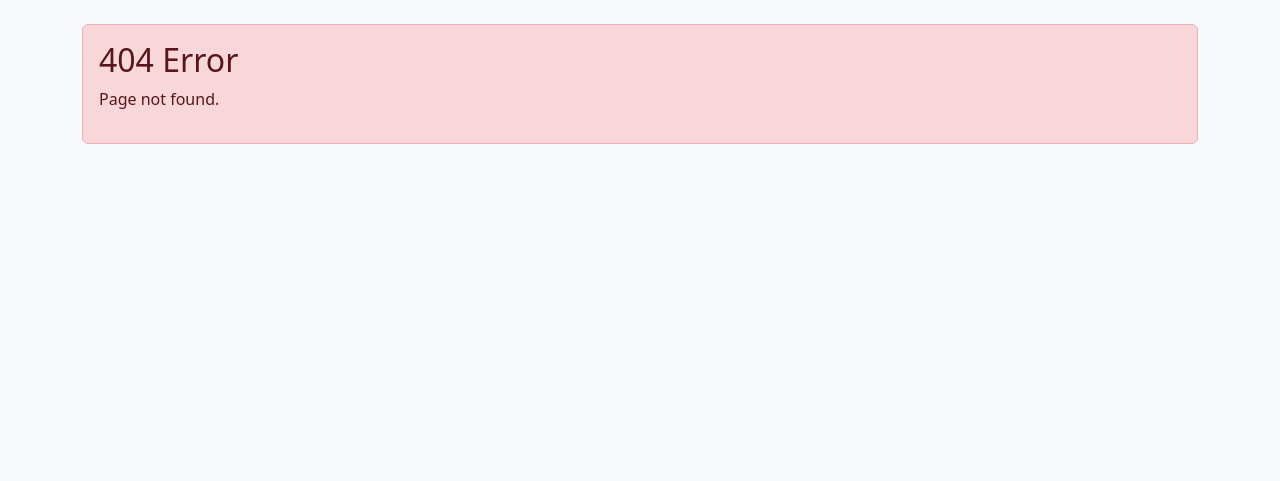
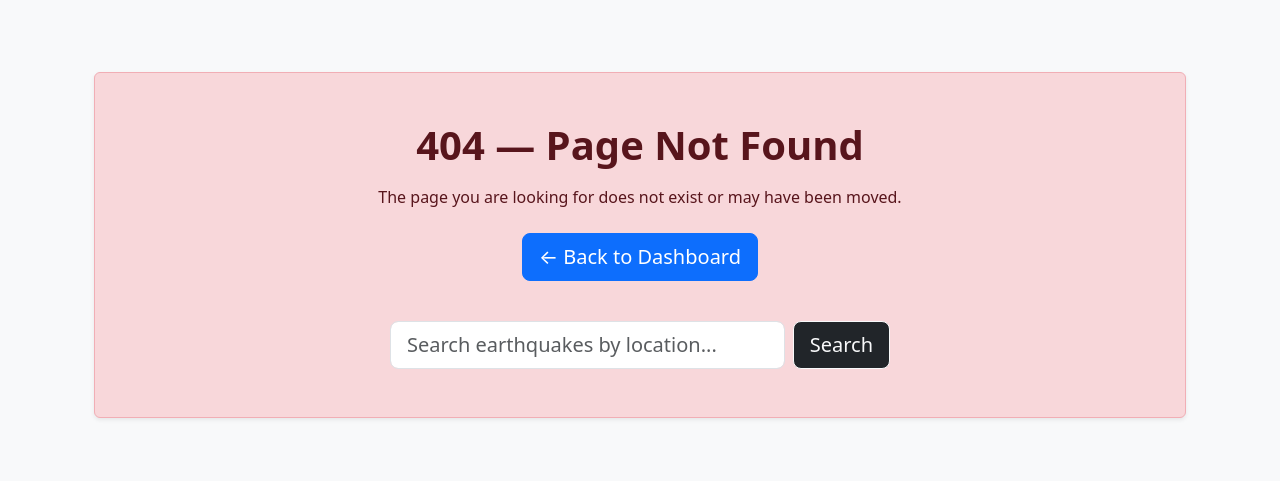
Before and after one commit to tquainoo/equaketracker, a Flask app: template app/templates/404.html in a window 1280 px wide. Shown: the part 56-537 px from the top of the page. Run offline with Flask 3, Linux system fonts and the light colour scheme; the template is opened without the code that fills it, so the values that code supplies are empty.

Commit message:
update custom error pages

```diff
--- a/app/routes.py
+++ b/app/routes.py
@@ -101,3 +101,7 @@ def region_detail(region_id):
 @main.app_errorhandler(404)
 def page_not_found(error):
     return render_template('404.html'), 404
+
+@main.app_errorhandler(500)
+def internal_error(error):
+    return render_template('500.html'), 500
--- a/app/templates/404.html
+++ b/app/templates/404.html
@@ -1,7 +1,31 @@
 {% extends 'base.html' %}
+
 {% block content %}
-<div class="alert alert-danger">
-<h2>404 Error</h2>
-<p>Page not found.</p>
+
+<div class="container py-5">
+
+    <div class="alert alert-danger text-center p-5 shadow-sm">
+        <h1 class="fw-bold mb-3">404 — Page Not Found</h1>
+        <p class="mb-4">The page you are looking for does not exist or may have been moved.</p>
+
+        <!-- Back to Dashboard Button -->
+        <a href="{{ url_for('main.index') }}"
+           class="btn btn-primary btn-lg mb-4">
+            ← Back to Dashboard
+        </a>
+
+        <!-- Search Form -->
+        <form action="{{ url_for('main.index') }}" method="GET" class="d-flex justify-content-center mt-3" style="max-width: 500px; margin: 0 auto;">
+            <input type="text"
+                   name="search"
+                   class="form-control form-control-lg me-2"
+                   placeholder="Search earthquakes by location...">
+            <button class="btn btn-outline-light btn-lg bg-dark" type="submit">
+                Search
+            </button>
+        </form>
+    </div>
+
 </div>
+
 {% endblock %}
```
Also changed, not shown: app/templates/500.html (+33 -3 lines).
